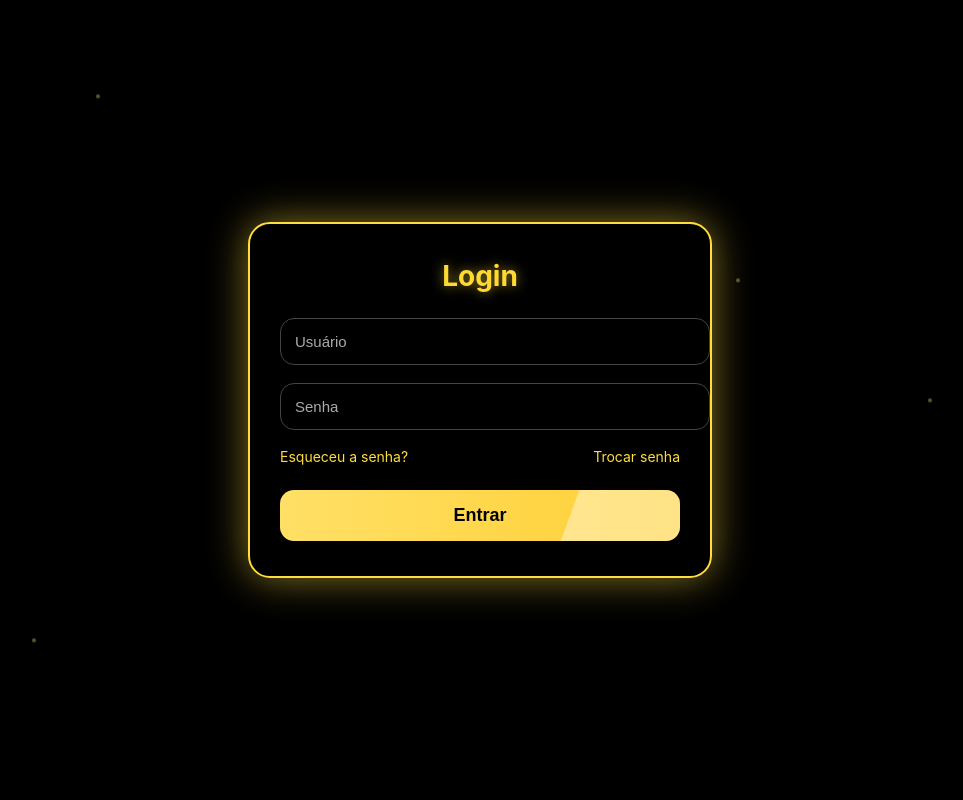
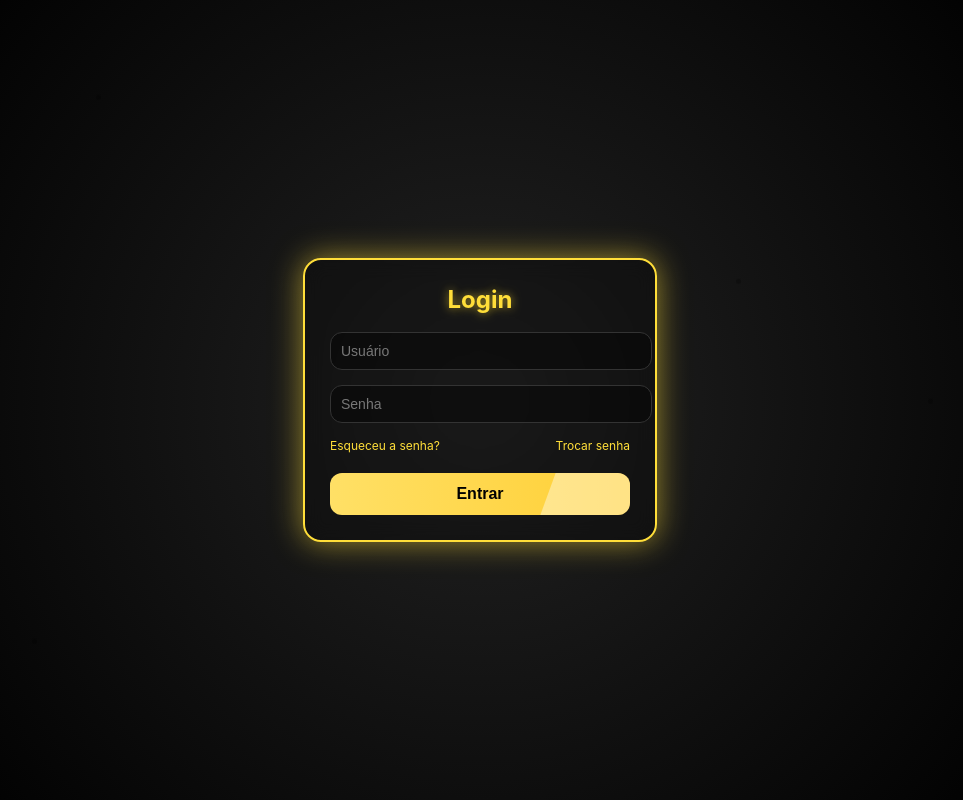
Before and after one commit to nk3unico1533/painelv1py, a Flask app: page /login in a window 1280 px wide. Shown: the whole page, without its empty margins (160-1123 px from the left). Run offline with Flask 3, Linux system fonts and the light colour scheme.

Commit message:
Atualizar o login.css

```diff
--- a/static/login.css
+++ b/static/login.css
@@ -5,93 +5,75 @@ body {
     display: flex;
     align-items: center;
     justify-content: center;
-    background: #000;
+    background: radial-gradient(circle at center, #222 0%, #000 90%);
     overflow: hidden;
     font-family: 'Inter', sans-serif;
 }
 
-/* Partículas de fundo */
+/* Partículas pretas */
 .particle {
     position: absolute;
-    width: 4px;
-    height: 4px;
-    background: #ffeb7a;
+    width: 5px;
+    height: 5px;
+    background: #000;
     border-radius: 50%;
-    opacity: 0.6;
+    opacity: 0.4;
     animation: float 6s infinite ease-in-out;
 }
 
 @keyframes float {
-    0% { transform: translateY(0px); opacity: 0.3; }
-    50% { transform: translateY(-20px); opacity: 1; }
-    100% { transform: translateY(0px); opacity: 0.3; }
+    0% { transform: translateY(0px); opacity: 0.2; }
+    50% { transform: translateY(-15px); opacity: 0.8; }
+    100% { transform: translateY(0px); opacity: 0.2; }
 }
 
-/* Card de vidro */
+/* Painel menor, quase transparente */
 .login-box {
-    width: 85%;
-    max-width: 400px;
-    padding: 35px 30px;
-    border-radius: 22px;
-    background: rgba(0, 0, 0, 0.45);
-    backdrop-filter: blur(12px);
-    border: 2px solid #ffdd3c;
-    box-shadow: 0 0 35px #ffdd3c66;
-    animation: glowPulse 5s infinite ease-in-out, fadeIn 1s ease-out;
+    width: 80%;
+    max-width: 300px; /* Diminuído */
+    padding: 25px 25px;
+    border-radius: 18px;
+    background: rgba(0, 0, 0, 0.25); /* Quase transparente */
+    backdrop-filter: blur(10px);
+    border: 2px solid #ffde39;
+    box-shadow: 0 0 30px #ffde3988;
+    animation: glowPulse 5s infinite ease-in-out;
 }
 
 @keyframes glowPulse {
-    0%   { box-shadow: 0 0 25px #ffdd3c55; }
-    50%  { box-shadow: 0 0 45px #ffdd3c99; }
-    100% { box-shadow: 0 0 25px #ffdd3c55; }
+    0%   { box-shadow: 0 0 18px #ffde3955; }
+    50%  { box-shadow: 0 0 35px #ffde39aa; }
+    100% { box-shadow: 0 0 18px #ffde3955; }
 }
 
-@keyframes fadeIn {
-    0%   { opacity: 0; transform: translateY(20px); }
-    100% { opacity: 1; transform: translateY(0); }
+.login-title {
+    color: #ffde39;
+    text-align: center;
+    font-size: 24px;
+    font-weight: 700;
+    margin-bottom: 18px;
+    text-shadow: 0 0 10px #ffde39aa;
 }
 
-/* Título */
-.login-title {
-    color: #ffd831;
-    text-align: center;
-    font-size: 28px;
-    font-weight: 700;
-    margin-bottom: 25px;
-    text-shadow: 0 0 12px #ffdd3c99;
-}
-
-/* Mensagem de erro */
-.error {
-    background: #ff3e3eaa;
-    color: white;
-    padding: 10px;
-    border-radius: 10px;
-    text-align: center;
-    margin-bottom: 15px;
-    font-size: 15px;
-}
-
-/* Inputs */
+/* Inputs corrigidos – menores e mais proporcionais */
 .input-field {
     width: 100%;
-    padding: 14px;
-    border-radius: 14px;
-    border: 1px solid #444;
-    background: #000000aa;
+    padding: 10px;
+    border-radius: 12px;
+    border: 1px solid #333;
+    background: #00000066;
     color: white;
-    margin-bottom: 18px;
-    font-size: 15px;
-    transition: 0.3s;
+    margin-bottom: 15px;
+    font-size: 14px;
 }
 
 .input-field::placeholder {
-    color: #aaa;
+    color: #777;
 }
 
 .input-field:focus {
-    border-color: #ffdd3c;
-    box-shadow: 0 0 15px #ffdd3c66;
+    border-color: #ffde39;
+    box-shadow: 0 0 12px #ffde3966;
     outline: none;
 }
 
@@ -99,22 +81,22 @@ body {
 .login-links {
     display: flex;
     justify-content: space-between;
-    margin-bottom: 25px;
+    margin-bottom: 20px;
 }
 
 .login-links a {
-    color: #ffdd3c;
-    font-size: 14px;
+    color: #ffde39;
+    font-size: 12px;
     text-decoration: none;
 }
 
 /* Botão */
 .login-btn {
     width: 100%;
-    padding: 15px;
-    border-radius: 14px;
+    padding: 12px;
+    border-radius: 12px;
     border: none;
-    font-size: 18px;
+    font-size: 16px;
     font-weight: 600;
     cursor: pointer;
     background: linear-gradient(90deg, #ffe066, #ffcf34);
```
